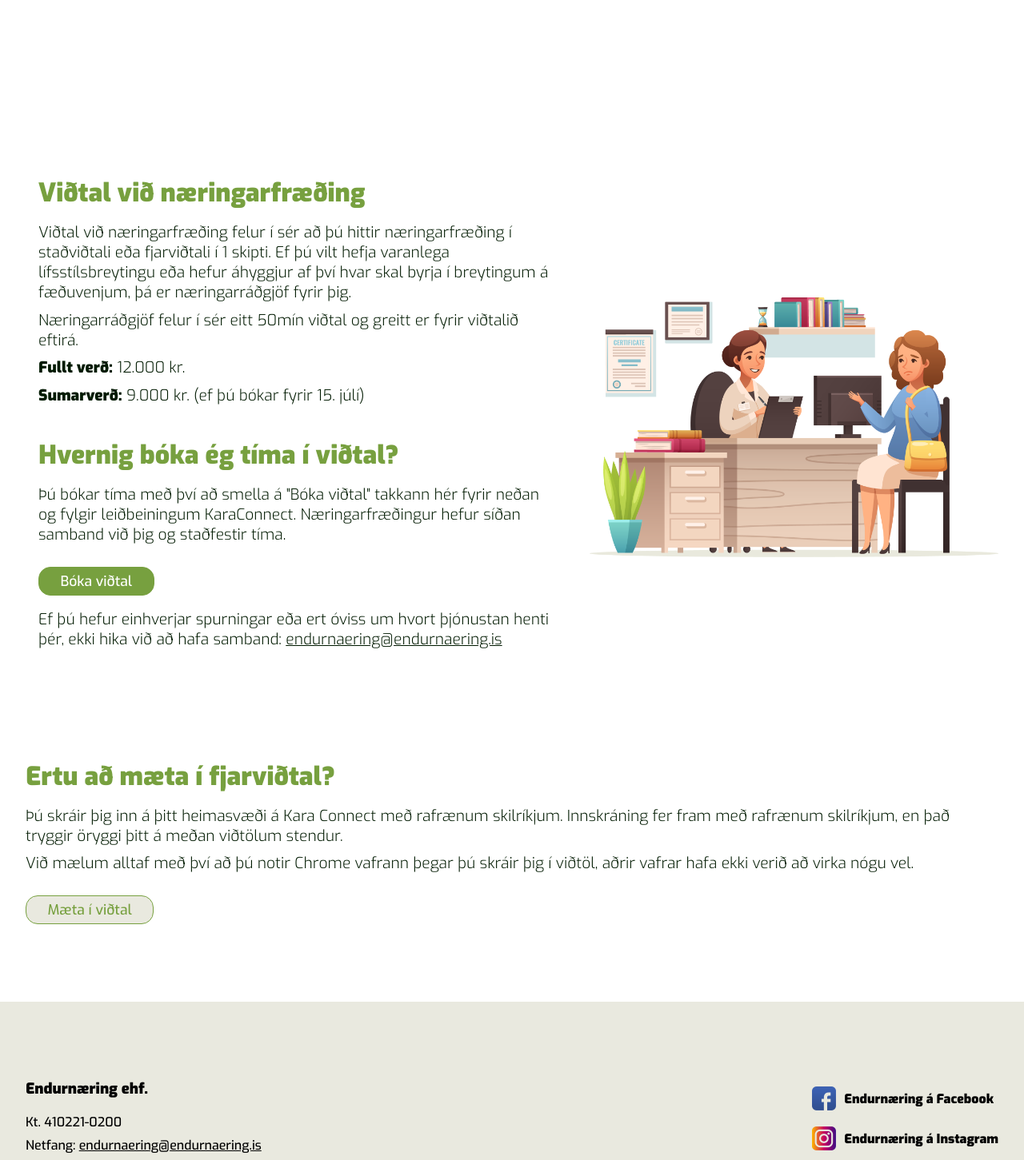
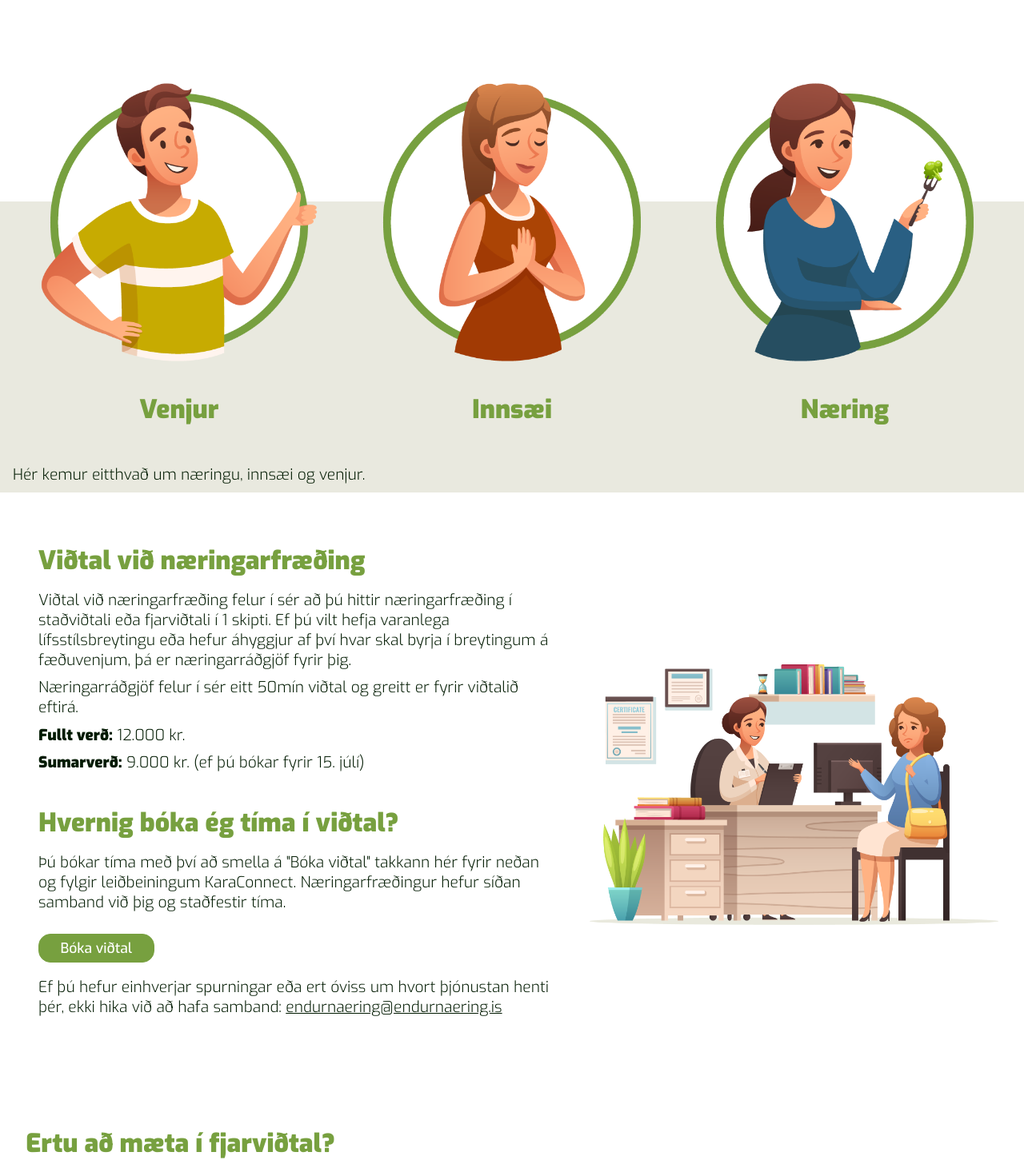
Before and after one commit to Oli-Ingi/Endurnaering, a Next.js app: page / in a window 1280 px wide. Shown: the part 714-2165 px from the top of the page at 80% size. Built offline with nearby package versions, Linux system fonts and the light colour scheme.

Commit message:
concepts hugmynd til að sýna þeim

```diff
--- a/components/atoms/BannerImage/BannerImage.tsx
+++ b/components/atoms/BannerImage/BannerImage.tsx
@@ -14,7 +14,7 @@ export type Props = {
 
 const StContainer = styled.div<{ margin?: string, fader?: fadeType; fadeDelay?: number; }>`
     margin: ${p => p.margin || '1em'};
-    flex-basis: 550px;
+    flex-basis: 450px;
     flex-grow: 1;
     display: flex;
     justify-content: center;
--- /dev/null
+++ b/components/atoms/ConceptImage/ConceptImage.tsx
@@ -0,0 +1,23 @@
+import React from 'react'
+import Image from 'next/image'
+import styled from 'styled-components'
+
+type Props = {
+    src: string;
+    size?: number;
+    margin?: string;
+}
+
+const ImgContainer = styled.div<{ margin?: string }>`
+    margin: ${p => p.margin || 0};
+
+`
+
+const ConceptImage: React.FC<Props> = ({ src, size, margin }) =>
+    <ImgContainer margin={margin} >
+        <Image src={src} width={(size || 1) * 568} height={(size || 1) * 568} />
+    </ImgContainer>
+
+
+
+export default ConceptImage
--- a/components/atoms/InterviewButton/InterviewButton.tsx
+++ b/components/atoms/InterviewButton/InterviewButton.tsx
@@ -11,7 +11,7 @@ type Props = {
 const InterviewButton: React.FC<Props> = ({ lg, margin, attend }) =>
     <Button
         as="a"
-        href={attend ? 'https://app.karaconnect.com/register' : 'https://app.karaconnect.com/company/1115/registration?auth=2'}
+        href={attend ? 'https://app.karaconnect.com/login?cid=1115' : 'https://app.karaconnect.com/company/1115/registration?auth=2'}
         lg={lg}
         margin={margin || '1em'}
         target='_blank'
--- /dev/null
+++ b/components/molecules/Concept/Concept.tsx
@@ -0,0 +1,25 @@
+import React from 'react'
+import styled from 'styled-components'
+import ArticleHeader from '../../atoms/ArticleHeader/ArticleHeader'
+import ConceptImage from '../../atoms/ConceptImage/ConceptImage'
+
+
+type Props = {
+    src: string;
+    imgSize?: number;
+    title: string;
+    margin?: string;
+}
+
+const StCard = styled.div<{ margin?: string}>`
+    margin: ${p => p.margin || 0};
+`
+
+const Concept: React.FC<Props> = ({ src, imgSize, title, margin }) =>
+    <StCard margin={margin}>
+        <ConceptImage src={src} size={imgSize} />
+        <ArticleHeader margin="1em 0" center>{title}</ArticleHeader>
+    </StCard>
+
+
+export default Concept
--- a/components/organisms/Concepts/Concepts.tsx
+++ b/components/organisms/Concepts/Concepts.tsx
@@ -1,32 +1,31 @@
 import React from 'react'
 import styled from 'styled-components'
-import ImgCard, { Types } from '../../molecules/ImgCard/ImgCard'
+import ConceptImage from '../../atoms/ConceptImage/ConceptImage'
+import Concept from '../../molecules/Concept/Concept'
 
 export interface Concept {
-    src: Types;
-    header: string;
-    content: string[];
+    src: string;
+    title: string;
 }
 
 export type Props = {
     concepts: Concept[];
-    bgPrimary?: boolean;
-    bgSecondary?: boolean;
-    shadow?: boolean;
-    cardMargins?: string;
+    margin?: string;
 }
 
-// const StConcepts = styled.section`
-//     display: flex;
-//     justify-content: space-evenly;
-//     align-items: stretch;
-// `
+const StConcepts = styled.div<{ margin?: string}>`
+    display: flex;
+    justify-content: space-around;
+    align-items: stretch;
+    margin: ${p => p.margin || 0};
+`
 
-const Concepts: React.FC<Props> = ({ concepts, bgPrimary, bgSecondary, shadow, cardMargins }) =>
-    <>
-        {concepts.map(c =>
-            <ImgCard {...c} bgPrimary={bgPrimary} bgSecondary={bgSecondary} shadow={shadow} margin={cardMargins} key={c.header} />)}
-    </>
+
+
+const Concepts: React.FC<Props> = ({ concepts, margin }) =>
+    <StConcepts margin={margin}>
+        {concepts.map(c => <Concept src={c.src} title={c.title}  margin="0 2em"/>)}
+    </StConcepts>
 
 
 export default Concepts
--- a/components/organisms/Footer/Footer.tsx
+++ b/components/organisms/Footer/Footer.tsx
@@ -5,8 +5,10 @@ import Image from 'next/image'
 
 
 const StFooter = styled.footer`
-    background-color: ${p => p.theme.colors.secondary};
+    background-color: ${p => p.theme.colors.primary};
     padding: 1em 0;
+    color: ${p => p.theme.colors.white};
+    border-top: 2px solid ${p => p.theme.colors.gray};
 `
 
 const StSocialMedia = styled.div`
@@ -31,13 +33,12 @@ const SMLink = styled.a`
 
     :hover {
         span {
-            color: ${p => p.theme.colors.primary};
+            color: ${p => p.theme.colors.secondary};
         }
     }
 
     img { margin-right: 10px; }
     span {
-        font-weight: bold;
         display: block;
         margin-left: 10px;
         transition-duration: 0.3s;
@@ -73,6 +74,7 @@ const StContact = styled.div`
 
 const StHeader = styled.h3`
     margin-top: 0;
+    font-weight: 400;
 `
 
 const Footer: React.FC<{}> = () =>
--- a/components/templates/Home.tsx
+++ b/components/templates/Home.tsx
@@ -2,6 +2,7 @@ import React, { ReactNode } from "react";
 import styled from "styled-components";
 import { IArticle } from "../../types/general";
 import ArticleImage from "../atoms/ArticleImage/ArticleImage";
+import ArticleText from "../atoms/ArticleText/ArticleText";
 import BannerImage from "../atoms/BannerImage/BannerImage";
 import Button from "../atoms/Button/Button";
 import InterviewButton from "../atoms/InterviewButton/InterviewButton";
@@ -14,19 +15,15 @@ import Concepts, { Concept } from "../organisms/Concepts/Concepts";
 import Footer from '../organisms/Footer/Footer'
 import Intro from "../organisms/Intro/Intro";
 
-// const StFigure = styled.figure`
-//     grid-column: 1/3;
-//     margin: 0;
-//     display: flex;
-//     justify-self: center;
-//`
+
 
 export type Props = {
     introTitle: string;
     introSubtitle: string;
     introText: string;
     introImgSrc: string;
-
+    conceptsTrio: [Concept, Concept, Concept];
+    conceptsArticle: ReactNode;
     imgArticleTitle: string;
     imgArticle: ReactNode;
     articleImageSrc: string;
@@ -34,11 +31,10 @@ export type Props = {
     lastArticle: IArticle;
 }
 
-// const StBg = styled.div`
-//     //background: linear-gradient(-20deg, ${p => p.theme.colors.secondary} 30%, #fff 30%);
-//     background-color: ${p => p.theme.colors.secondary};
-//     width: 100%;
-// `
+const StBg = styled.section`
+    background-color: ${p => p.theme.colors.secondary};
+    width: 100%;
+`
 
 // const StCircle = styled.div`
 //     background-color: ${p => p.theme.colors.secondary};
@@ -55,12 +51,18 @@ export type Props = {
 //     }
 // `
 
-const Home: React.FC<Props> = ({ introTitle, introSubtitle, introText, introImgSrc, imgArticleTitle, imgArticle, articleImageSrc, lastArticle }) =>
+const Home: React.FC<Props> = ({ introTitle, introSubtitle, introText, introImgSrc, conceptsTrio, conceptsArticle, imgArticleTitle, imgArticle, articleImageSrc, lastArticle,  }) =>
     <>
         <Wrapper center alCenter fWrap minHeight='100vh'>
             <Intro title={introTitle} subtitle={introSubtitle}>{introText}</Intro>
             <BannerImage src={introImgSrc} margin='0 2em' fadeDelay={2.2} fader="in" />
         </Wrapper>
+        <StBg>
+            <Wrapper as="div" col marginTop="6em" noYPad>
+                <Concepts concepts={conceptsTrio} margin="-150px 0 1em 0" />
+                {conceptsArticle}
+            </Wrapper>
+        </StBg>
         <Wrapper between alCenter marginTop='3em' fWrap noYPad>
             <Article title={imgArticleTitle} margin='0 1em 2em 1em'>{imgArticle}</Article>
             <ArticleImage src={articleImageSrc} margin="0 1em" />
--- a/pages/index.js
+++ b/pages/index.js
@@ -93,6 +93,10 @@ const HomePage = () =>
       introSubtitle={intro.subtitle}
       introText={intro.text}
       introImgSrc={'/Upphafsmynd3.svg'}
+      conceptsTrio={[{ src: '/Venjur.png', title: 'Venjur' }, { src: '/Innsaei.png', title: 'Innsæi' }, { src: '/Naering.png', title: 'Næring' }]}
+      conceptsArticle={
+        <ArticleText>Hér kemur eitthvað um næringu, innsæi og venjur.</ArticleText>
+      }
       imgArticleTitle="Viðtal við næringarfræðing"
       imgArticle={<>
         <ArticleText>
```
